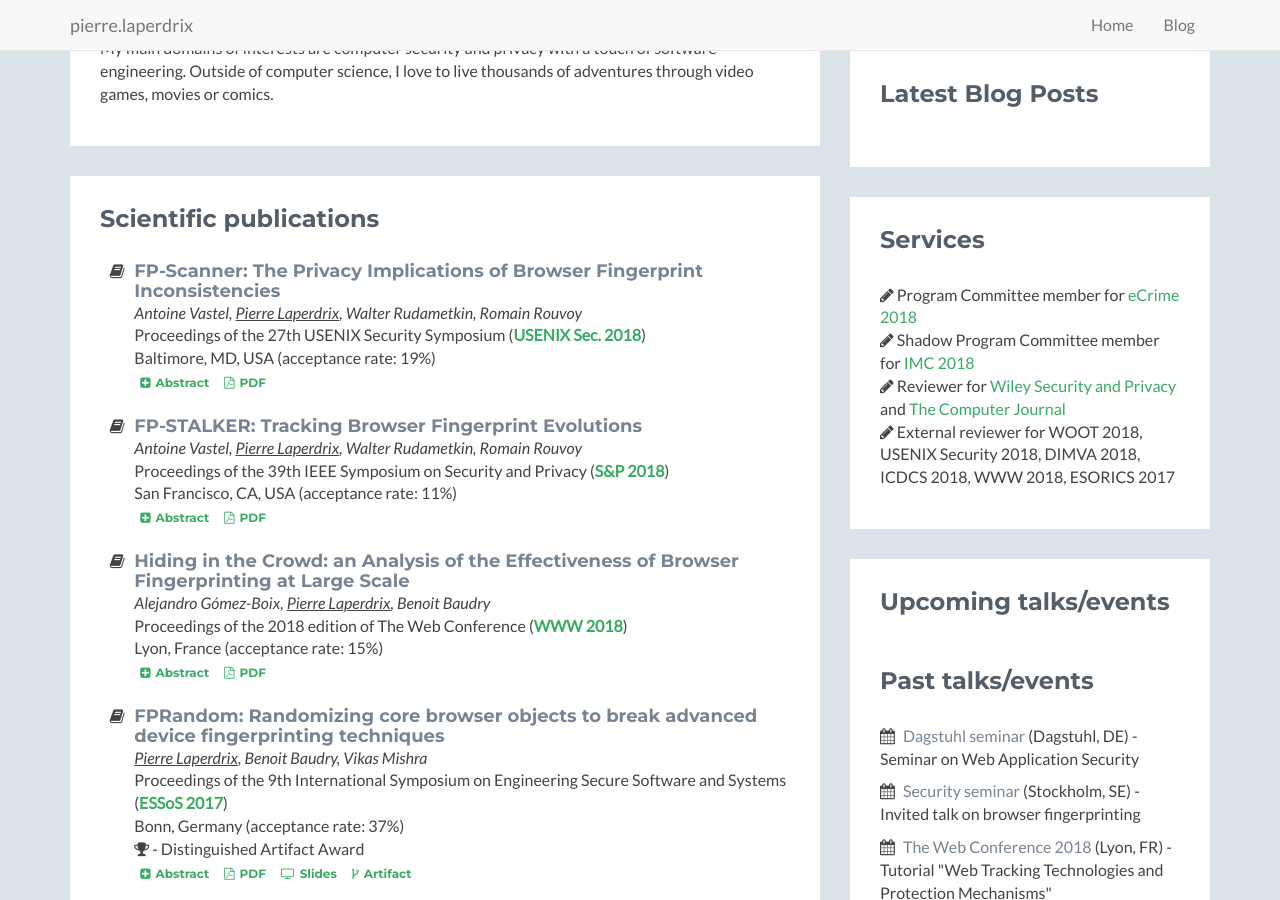
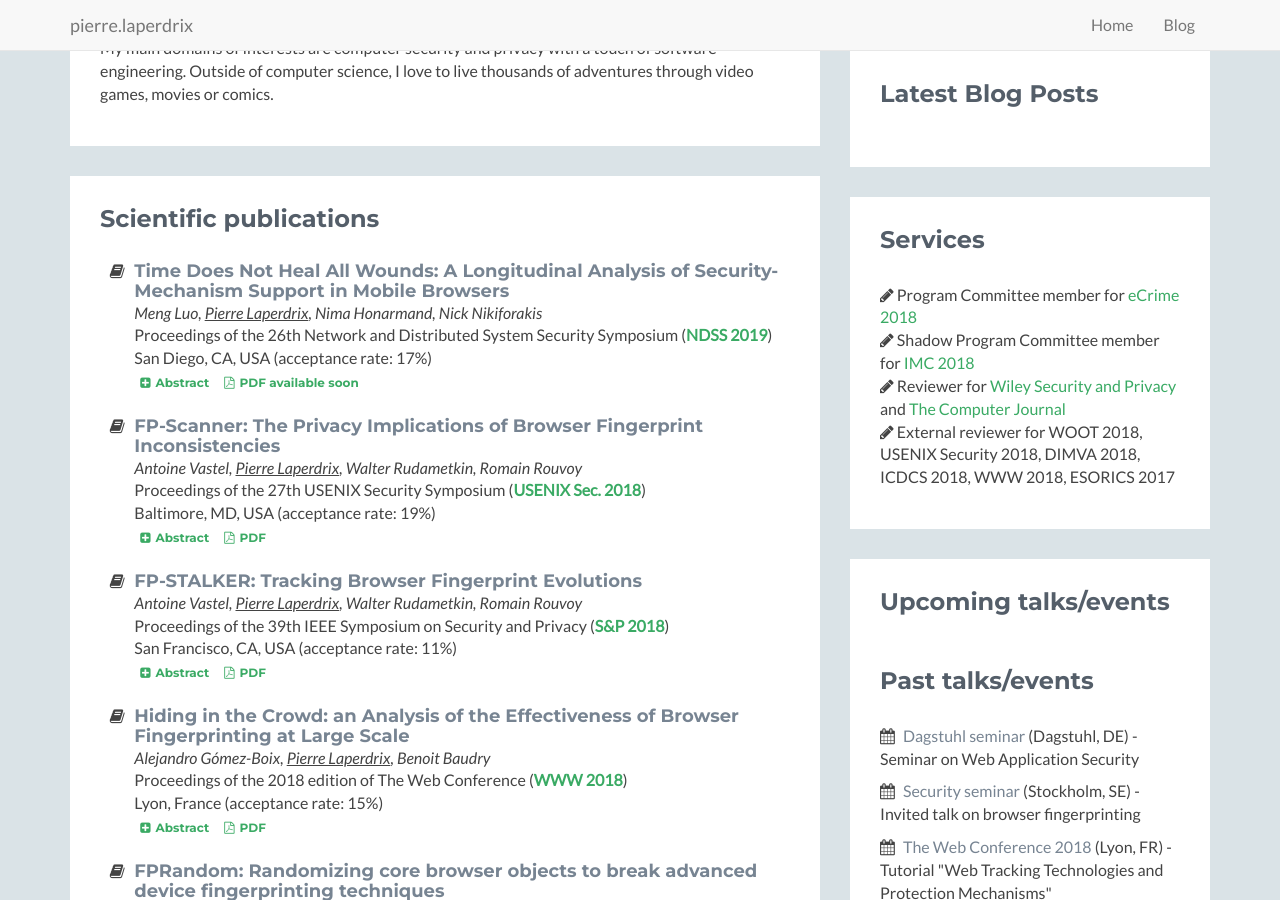
Before and after one commit to plaperdr/plaperdr.github.io, a Jekyll site: the page built from index.html, in a window 1280 px wide and 900 px high, scrolled down 492 px. Built offline with Jekyll 4.4.1, drawn with Linux system fonts in a browser that asks for light colours.

Commit message:
Updating site

```diff
--- a/index.html
+++ b/index.html
@@ -41,6 +41,42 @@ layout: home
                     <h2 class="heading">Scientific publications</h2>
                     <div class="content">
                         <ul class="fa-ul">
+                            <li><i class="fa-li fa fa-book"></i>
+                                <h4 class="title">Time Does Not Heal All Wounds: A Longitudinal Analysis of Security-Mechanism Support in Mobile Browsers</h4>
+                                <span><i>Meng Luo, <span class="me">Pierre Laperdrix</span>, Nima Honarmand, Nick Nikiforakis</i></span><br>
+                                <span>Proceedings of the 26th Network and Distributed System Security Symposium
+                                    (<b><a href="https://www.ndss-symposium.org/ndss2019/" target="_blank">NDSS 2019</a></b>)
+                                    <br>San Diego, CA, USA (acceptance rate: 17%)
+                                </span><br>
+                                <a class="btn btn-secondary btn-xs" id="abstract7" data-toggle="collapse" data-target="#collapseAbs7" aria-expanded="false" aria-controls="collapseAbs6">
+                                    <i id="abstractIcon7" class="fa fa-plus-square"></i>Abstract
+                                </a>
+                                <a class="btn btn-secondary btn-xs" ><i class="fa fa-file-pdf-o"></i>PDF available soon</a>
+                                <div class="collapse" id="collapseAbs7">
+                                    <div class="well">
+                                        <p align="justify">
+                                            Recent market share statistics show that mobile device traffic has overtaken that of traditional desktop computers. Users spend
+                                            an increasing amount of time on their smartphones and tablets, while the web continues to be the platform of choice for delivering
+                                            new applications to users. In this environment, it is necessary for web applications to utilize all the tools at their disposal
+                                            to protect mobile users against popular web application attacks.
+
+                                            In this paper, we perform the first study of the support of popular web-application security mechanisms (such as the Content-Security
+                                            Policy, HTTP Strict Transport Security, and Referrer Policy) across mobile browsers. We design 395 individual tests covering 8 different
+                                            security mechanisms, and utilize them to evaluate the security-mechanism support in the 20 most popular browser families on Android.
+                                            Moreover, by collecting and testing browser versions from the last seven years, we evaluate a total of 351 unique browser versions
+                                            against the aforementioned tests, collecting more than 138K test results.
+
+                                            By analyzing these results, we find that, although mobile browsers generally support more security mechanisms over time, not all
+                                            browsers evolve in the same way. We discover popular browsers, with millions of downloads, which do not support the majority of the
+                                            tested mechanisms, and identify design choices, followed by the majority of browsers, which leave hundreds of popular websites open
+                                            to clickjacking attacks. Moreover, we discover the presence of multi-year vulnerability windows between the time when popular websites
+                                            start utilizing a security mechanism and when mobile browsers enforce it. Our findings highlight the need for continuous security testing
+                                            of mobile web browsers, as well as server-side frameworks which can adapt to the level of security that each browser can guarantee.
+                                        </p>
+                                    </div>
+                                </div>
+                            </li><!--//li-->
+                            <br>
                             <li><i class="fa-li fa fa-book"></i>
                                 <h4 class="title">FP-Scanner: The Privacy Implications of Browser Fingerprint Inconsistencies</h4>
                                 <span><i>Antoine Vastel, <span class="me">Pierre Laperdrix</span>, Walter Rudametkin, Romain Rouvoy</i></span><br>
```
